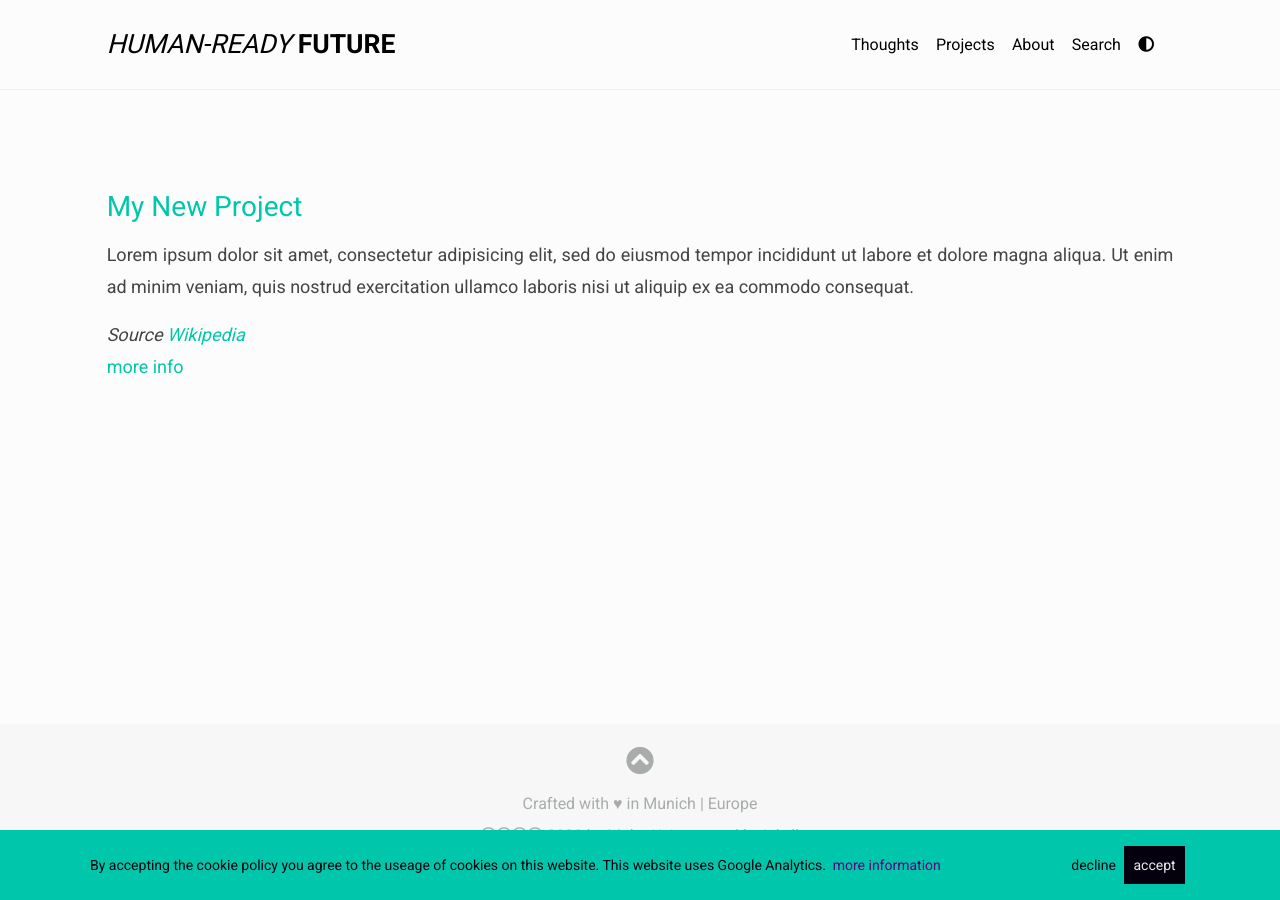
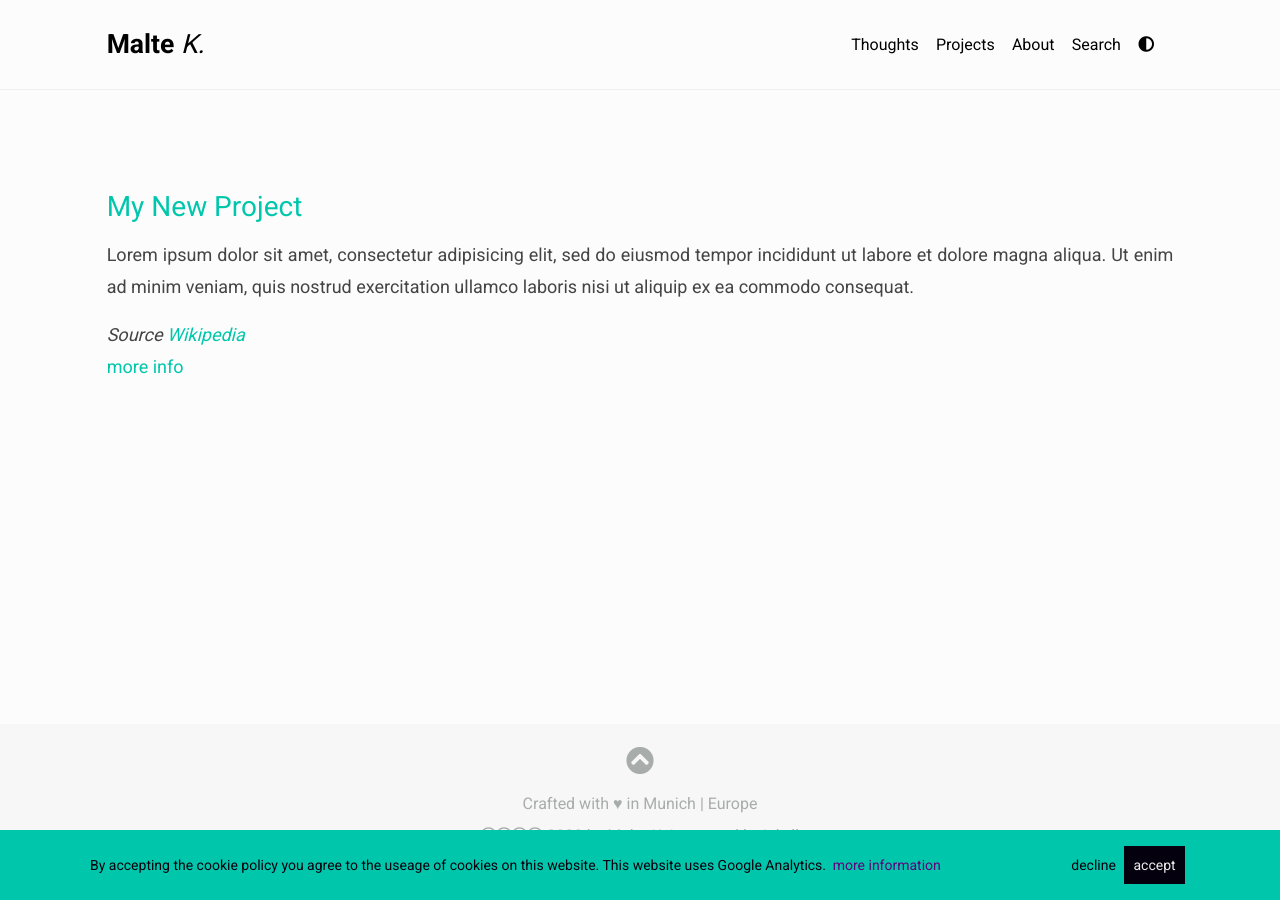
Before and after one commit to 110101/blog_humanreadyfuture, a Jekyll site: the page built from project1.md, in a window 1280 px wide. Built offline with Jekyll 4.4.1, drawn with Linux system fonts in a browser that asks for light colours; nearby versions of some CDN libraries; our own code applies the rules of GitHub Pages for plain Markdown files.

Commit message:
update header

```diff
--- a/_includes/site-header.html
+++ b/_includes/site-header.html
@@ -1,7 +1,7 @@
 <header class="header">
   <div class="menu container">
        <div class="logo">
-        <a href="{{ site.baseurl }}/"><span class="logopre">HUMAN-READY </span><span class="logostatem">FUTURE</span></a>
+        <a href="{{ site.baseurl }}/"><span class="logostatem">Malte </span><span class="logopre">K.</span><span></span></a>
       </div>
     {% include nav-header.html %}
   </div>
```
